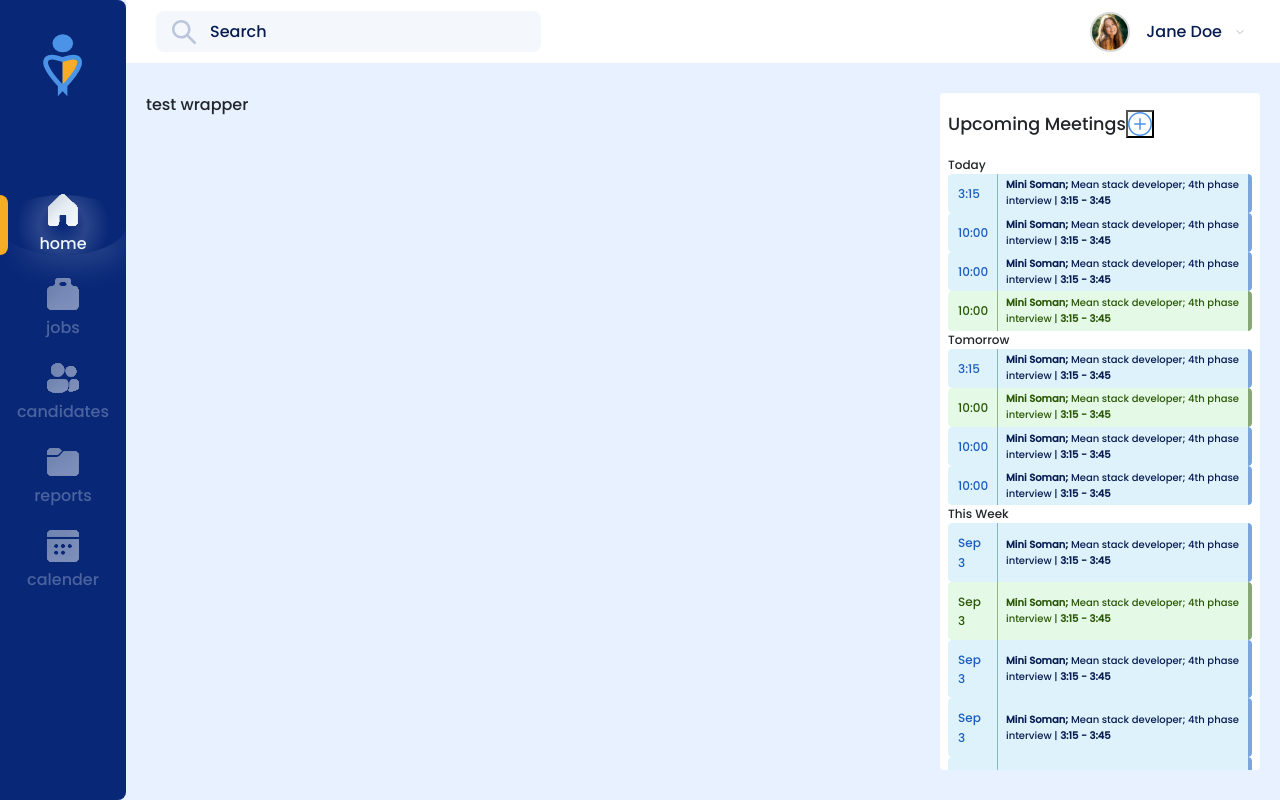
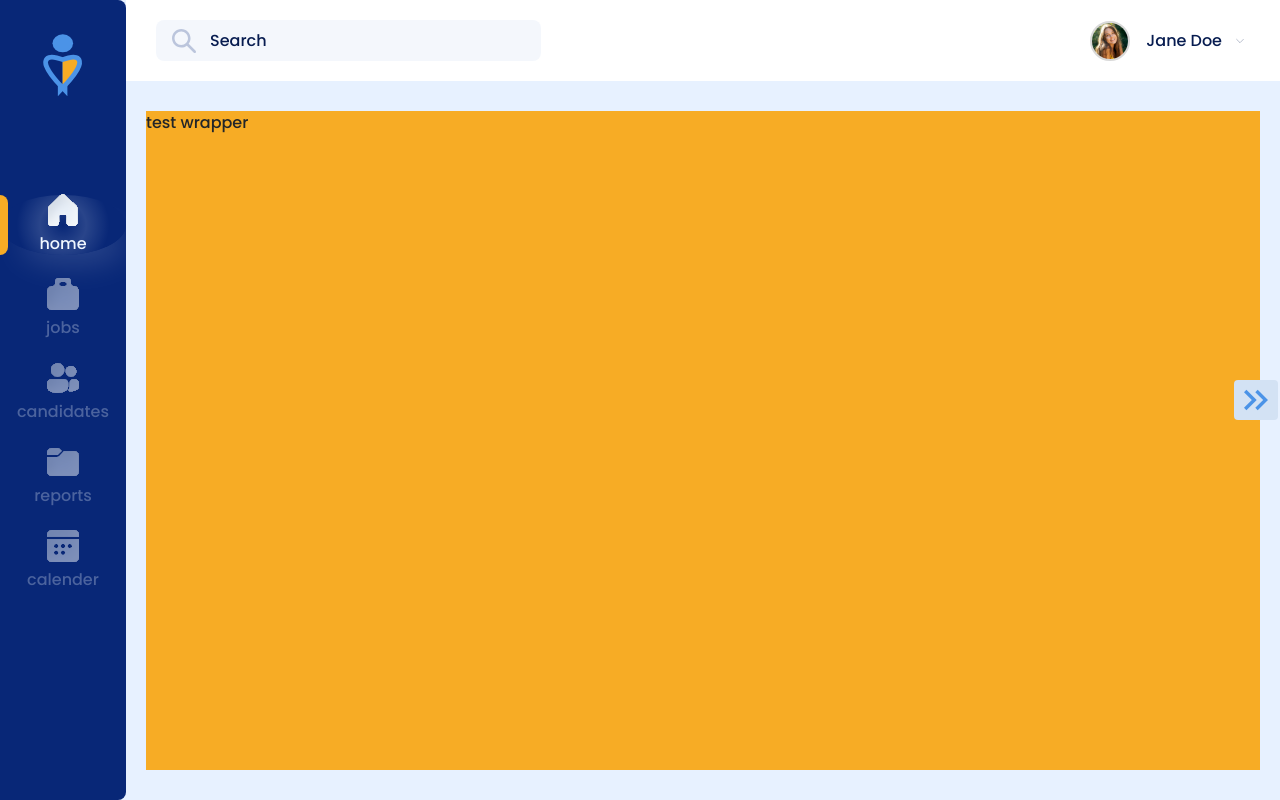
Before and after one commit to nsanzimfura-eric/hr-management-system, a React (Vite) app: page /login in a window 1280 px wide. Built offline with nearby package versions, Linux system fonts and the light colour scheme.

Commit message:
Hide meetings on sm devices

```diff
--- a/src/pages/dashboard/Dashboard.tsx
+++ b/src/pages/dashboard/Dashboard.tsx
@@ -5,13 +5,16 @@ import SideNavBar from "./components/sideNavbar/sideNavbar";
 import styles from "./dashboard.module.scss";
 import TopNavbar from "./components/topNavbar/topNavbar";
 import UpComingMeetings from "./components/upComingMeetings/upComingMeetings";
-// import ArrowBackIosNewIcon from '@mui/icons-material/ArrowBackIosNew';
+import ButtonIcon from "./components/ButtonIcon/ButtonIcon";
 
 
 const Dashboard = () => {
   const [sideNavAside, setSideNavAside] = useState(true);
   const [showMeetings, setShowMeetings] = useState(true);
 
+  const toggleMeetings = () => {
+    setShowMeetings(prev => !prev)
+  }
 
   return (
     <Guards>
@@ -20,10 +23,13 @@ const Dashboard = () => {
         <div className={`${sideNavAside ? "contentWrapper p-0 m-0" : "contentWrapper widthFullContentWrapper w-full p-0 m-0"}`}>
           <TopNavbar sideNavAside={sideNavAside} setSideNavAside={setSideNavAside} />
           <div className="contentScrollable">
-            <div className="contentMiddleWrapper">
+            <div className={`contentMiddleWrapper ${!showMeetings && "full_width"} bg-warning`}>
               test wrapper
             </div>
-            <UpComingMeetings showMeetings={showMeetings} setShowMeetings={setShowMeetings} />
+            {!showMeetings && <UpComingMeetings />}
+            <div className="buttonToggleMeetings">
+              <ButtonIcon url="/svgs/arrowRight.svg" onClick={toggleMeetings} style={{ transform: !showMeetings ? 'rotate(180deg)' : '' }} />
+            </div>
           </div>
         </div>
       </div>
--- a/src/pages/dashboard/components/ButtonIcon/ButtonIcon.module.scss
+++ b/src/pages/dashboard/components/ButtonIcon/ButtonIcon.module.scss
@@ -10,6 +10,8 @@
     align-items: center;
     justify-content: center;
     @include transition;
+    border: none;
+    outline: none;
     img {
       width: 24px;
       aspect-ratio: 1/1;
--- a/src/pages/dashboard/components/meetingNotification/meetingNotification.module.scss
+++ b/src/pages/dashboard/components/meetingNotification/meetingNotification.module.scss
@@ -18,7 +18,7 @@
       background-color: $lightBlueOpaque;
       width: 100%;
       height: 100%;
-      padding: 0;
+      padding: 5px 0;
       margin: 0;
       position: relative;
       display: flex;
--- a/src/pages/dashboard/components/upComingMeetings/upComingMeetings.module.scss
+++ b/src/pages/dashboard/components/upComingMeetings/upComingMeetings.module.scss
@@ -3,7 +3,7 @@
 
 .upComingMeetings {
   @include scrollbar;
-  width: pxToVw(320);
+  width: 320px;
   padding: 16px 8px;
   overflow: auto;
   background-color: $light;
@@ -14,10 +14,12 @@
   background-color: transparent;
   gap: 16px;
   @include transition;
-  transform: translateX(0);
   opacity: 1;
-  @include mq($xlg) {
-    width: 320px;
+  @include mq($lg) {
+    width: 300px;
+  }
+  @include mq($lg) {
+    width: 280px;
   }
   @include mq($md) {
     padding: 14px 5px;
@@ -39,13 +41,33 @@
       align-items: center;
       justify-content: flex-start;
       gap: 0;
+      gap: 8px;
+      background-color: transparent;
+      .title {
+        @include p;
+        color: $dark;
+        font-family: $poppinsSemiBold;
+      }
+    }
+    .meetingsWrapper {
+      display: flex;
+      flex-direction: column;
+      gap: 16px;
+      .meetingWrapper {
+        display: flex;
+        flex-direction: column;
+        gap: 8px;
+        .time {
+          @include small;
+          font-family: $poppinsSemiBold;
+          opacity: 0.5;
+        }
+        .meetingActivities {
+          display: flex;
+          flex-direction: column;
+          gap: 5px;
+        }
+      }
     }
   }
 }
-
-.transformedRight {
-  @include scrollbar;
-  transform: translateX(1000px);
-  opacity: 0;
-  overflow: auto;
-}
--- a/src/pages/dashboard/components/upComingMeetings/upComingMeetings.tsx
+++ b/src/pages/dashboard/components/upComingMeetings/upComingMeetings.tsx
@@ -5,13 +5,7 @@ import { MeetingsInterface, meetingsData } from './meetingsData';
 import styles from './upComingMeetings.module.scss';
 import { Typography } from "@mui/material";
 
-interface upComingMeetingsProps {
-    showMeetings: boolean;
-    setShowMeetings: React.Dispatch<React.SetStateAction<boolean>>;
-}
-
-const UpComingMeetings = (props: upComingMeetingsProps) => {
-    const { showMeetings } = props;
+const UpComingMeetings = () => {
     const [clickedMeetingMeeting, setClickedMeetingMeeting] = useState<null | number>(null);
 
     const handleClickAddMeeting = () => {
@@ -23,7 +17,7 @@ const UpComingMeetings = (props: upComingMeetingsProps) => {
     };
 
     return (
-        <div className={showMeetings ? styles.upComingMeetings : styles.transformedRight}>
+        <div className={styles.upComingMeetings}>
             <div className='d-flex titleBox'>
                 <Typography className='title' variant='subtitle1'>Upcoming Meetings</Typography>
                 <ButtonIcon url="/svgs/addBlue.svg" onClick={handleClickAddMeeting} />
@@ -32,7 +26,7 @@ const UpComingMeetings = (props: upComingMeetingsProps) => {
                 {meetingsData.map((data: MeetingsInterface, index: number) => {
                     return (
                         <div key={index} className="meetingWrapper">
-                            <Typography>{data.time}</Typography>
+                            <Typography className='time'>{data.time}</Typography>
                             <div className='meetingActivities'>
                                 {data.activity?.map((meeting, idx: number) => {
                                     return <MeetingNotification key={idx} meeting={meeting} onClick={handleClickedMeeting} index={idx} clickedIndex={clickedMeetingMeeting} />
--- a/src/pages/dashboard/dashboard.module.scss
+++ b/src/pages/dashboard/dashboard.module.scss
@@ -43,7 +43,6 @@
       background-color: $secondary;
       padding: 30px 20px;
       display: flex;
-      display: flex;
       flex-direction: row;
       gap: 16px;
       @include mq($lgx) {
@@ -61,6 +60,25 @@
         height: 100%;
         overflow-y: auto;
         @include scrollbar;
+        @include transition;
+      }
+      .full_width {
+        @include transition;
+        width: 100%;
+      }
+      .buttonToggleMeetings {
+        background-color: $gray;
+        padding: 20px 10px;
+        border-radius: 4px;
+        display: flex;
+        justify-content: center;
+        align-items: center;
+        position: fixed;
+        right: -20px;
+        z-index: 10;
+        top: 50%;
+        bottom: 50%;
+        transform: translate(-50%, -50%);
       }
     }
   }
--- a/src/styles/mixins.scss
+++ b/src/styles/mixins.scss
@@ -211,8 +211,14 @@
   line-height: 1.6;
   display: flex;
   justify-content: flex-start;
+  @include mq($xlg) {
+    font-size: pxToEm(10);
+  }
   @include mq($lg) {
-    font-size: pxToEm(10);
+    font-size: pxToEm(9);
+  }
+  @include mq($xls) {
+    font-size: pxToEm(8);
   }
 }
 
```
Also changed, not shown: public/svgs/arrowRight.svg (added).
